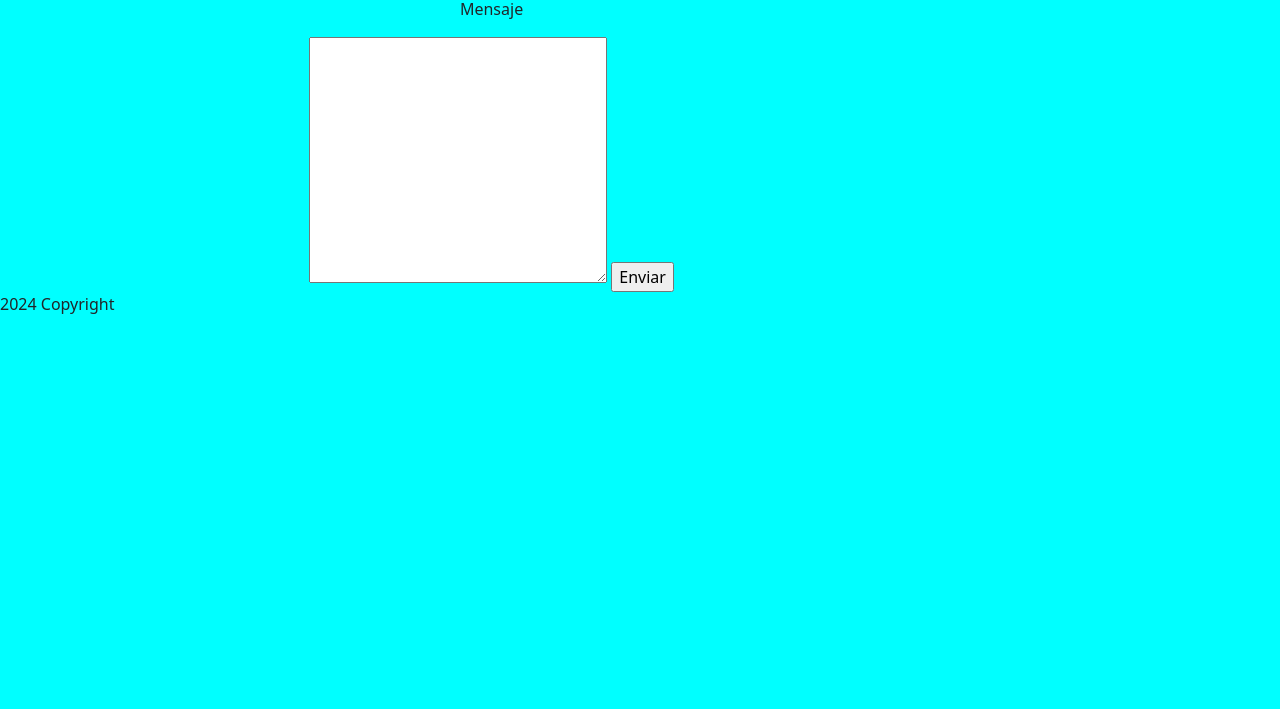
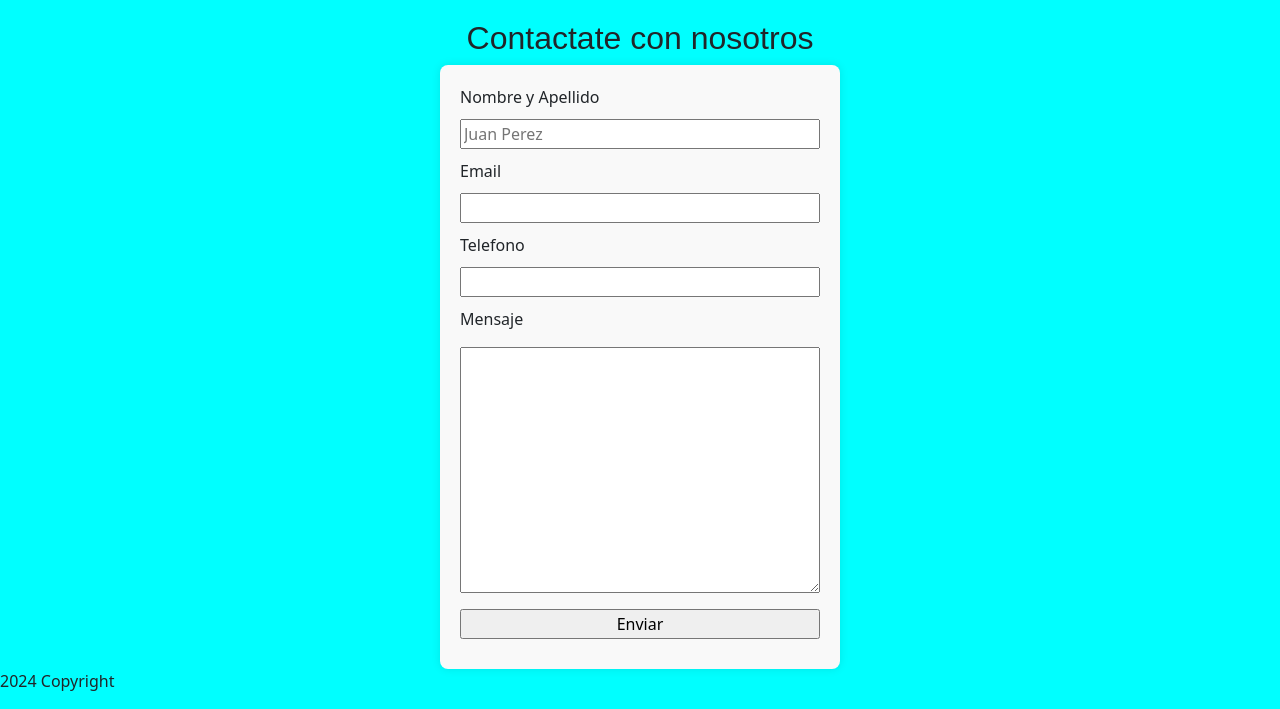
Before and after one commit to verofruc/PreEntrega2Fructuoso, a plain HTML site: page 2do preentregable/html/contacto.html in a window 1280 px wide. Shown: the part 733-1442 px from the top of the page. Before the commit the page ends 1065 px from the top, so only its background shows below. Drawn offline with nearby package versions, Linux system fonts and the light colour scheme.

Commit message:
css form

```diff
--- a/2do preentregable/css/style.css
+++ b/2do preentregable/css/style.css
@@ -27,26 +27,28 @@ li{
 h1{
     font-family: Arial, Helvetica, sans-serif;
     text-decoration: solid;
-    display:flex
+    color:red
 }
 .foto-principal{
     display:flex;
     align-items: center;
     margin: auto;
     padding-top: 50px;
+    padding-bottom: 50px;
 }
 
-.imagenes-productos{
-    display: flex;
-    flex-wrap: wrap;
-    justify-content: center;
-}
 
 .fuente{
-    color:red
+    display:flex;
+    justify-content: center;
+    padding-top: 3rem;
+
+
 }
 h2{
     font-family: Arial, Helvetica, sans-serif;
+    display:flex;
+    justify-content: center;
 }
 h3{
     font-weight: normal;
@@ -54,6 +56,33 @@ h3{
 
 .contacto{
     display:flex;
-    display: wrap;
-    text-align: center;
+    display:block;
+    justify-content:start;
 }
+
+.contacto2{
+    display:flex;
+    justify-content: center;
+}
+
+.contacto3{
+    display:flex;
+    flex-direction: column;
+    align-items: center;
+    justify-content: center;
+}
+
+.contacto4 {
+    width: 100%;
+    max-width: 400px;
+    padding: 20px;
+    box-shadow: 0 0 10px rgba(0, 0, 0, 0.1);
+    background-color: #f9f9f9;
+    border-radius: 8px;
+}
+
+.contacto4 label, .contacto4 input, .contacto4 textarea, .contacto4 button{
+    width: 100%;
+    margin-bottom: 10px;
+
+}
--- a/2do preentregable/html/contacto.html
+++ b/2do preentregable/html/contacto.html
@@ -38,23 +38,23 @@
 
         <h2>Contactate con nosotros</h2>
 
-        <section class="contacto">
+        <div class="contacto3">
+            <div class="contacto4">
+                <form action="form.php" method= "POST">
 
-            <form action="form.php" method= "POST" class="formulario">
-                <label for=""> Nombre y Apellido</label>
+                <label> Nombre y Apellido</label>
                 <input type="text" name="Nombre y apellido" id="Nombre" placeholder="Juan Perez">
                 <label for="">Email</label>
                 <input type="email" name="Email" id="Email">
                 <label for="">Telefono</label>
                 <input type="number" name="Telefono" id="Telefono">
-
                 <p> Mensaje</p>
                 <textarea name="" id="" cols="30" rows="10">
-
                 </textarea>
                 <input type="button" value="Enviar">
-            </form>
-        </section>
+                </form>
+            </div>
+            </div>
     </main>
     <footer>
         <p>2024 Copyright</p>
```
Also changed, not shown: 2do preentregable/index.html (+1 -1 lines).
